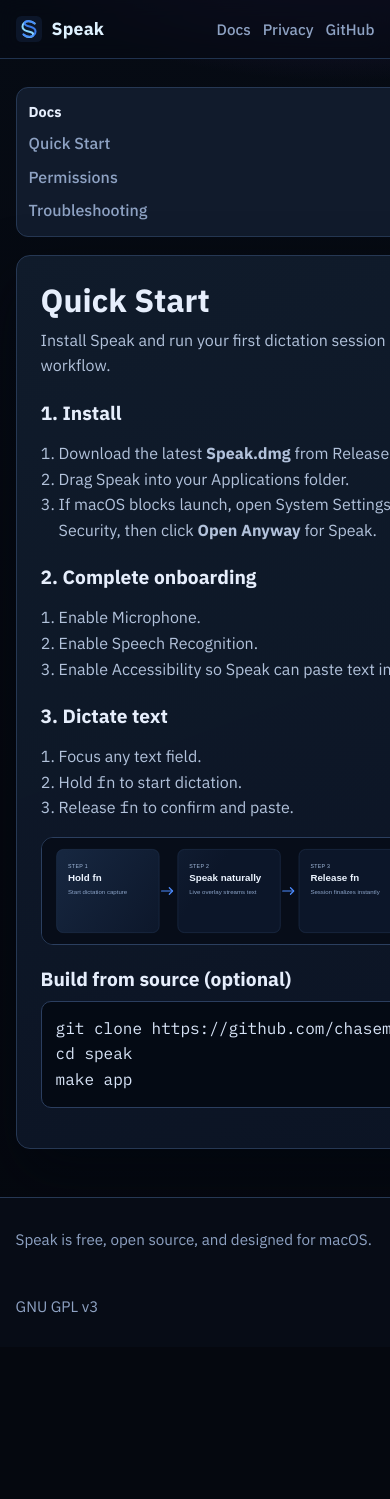
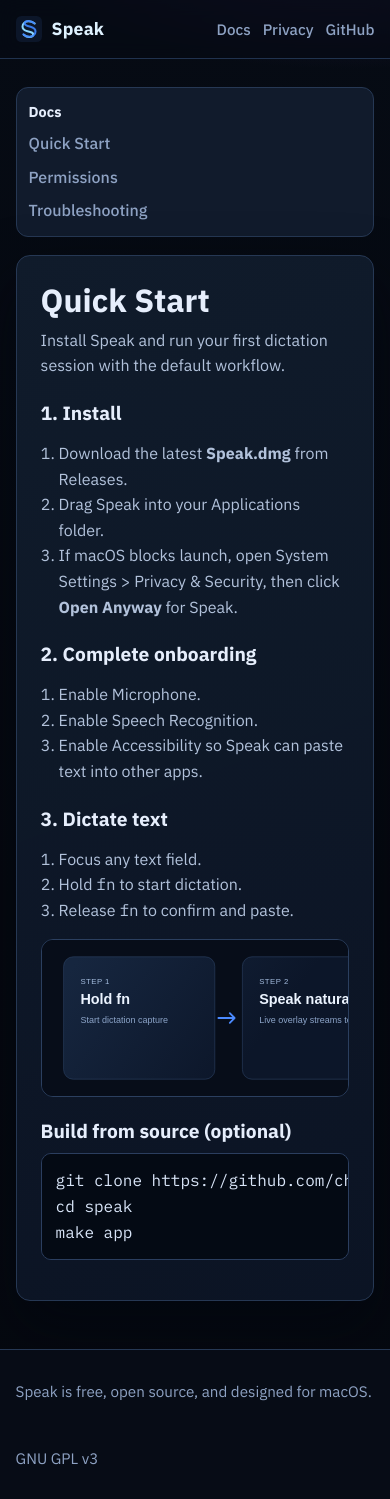
Before and after one commit to chasemcdo/speak, a Next.js app in the folder site/: page /docs/quickstart in a window 390 px wide. Before the commit the page ends 1347 px from the top, so only its background shows below. Built offline with nearby package versions, Linux system fonts and the light colour scheme; no server answers.

Commit message:
Fix mobile overflow on docs quickstart flow chart

```diff
--- a/site/app/docs/quickstart/page.tsx
+++ b/site/app/docs/quickstart/page.tsx
@@ -37,7 +37,6 @@
           width={1200}
           height={260}
           sizes="(max-width: 768px) 100vw, 800px"
-          style={{ width: "100%", height: "auto" }}
         />
       </figure>
 
--- a/site/app/globals.css
+++ b/site/app/globals.css
@@ -498,6 +498,7 @@
 .docs-card,
 .privacy-card {
   padding: 24px;
+  min-width: 0;
 }
 
 .docs-card h1,
@@ -541,6 +542,7 @@
   border-radius: 12px;
   overflow: hidden;
   background: #070d18;
+  width: 100%;
   max-width: 100%;
 }
 
@@ -637,6 +639,17 @@
     flex-direction: column;
     align-items: flex-start;
   }
+
+  .flow-figure {
+    overflow-x: auto;
+    overflow-y: hidden;
+    -webkit-overflow-scrolling: touch;
+  }
+
+  .flow-figure img {
+    min-width: 720px;
+    max-width: none;
+  }
 }
 
 @keyframes float-slow {
```
